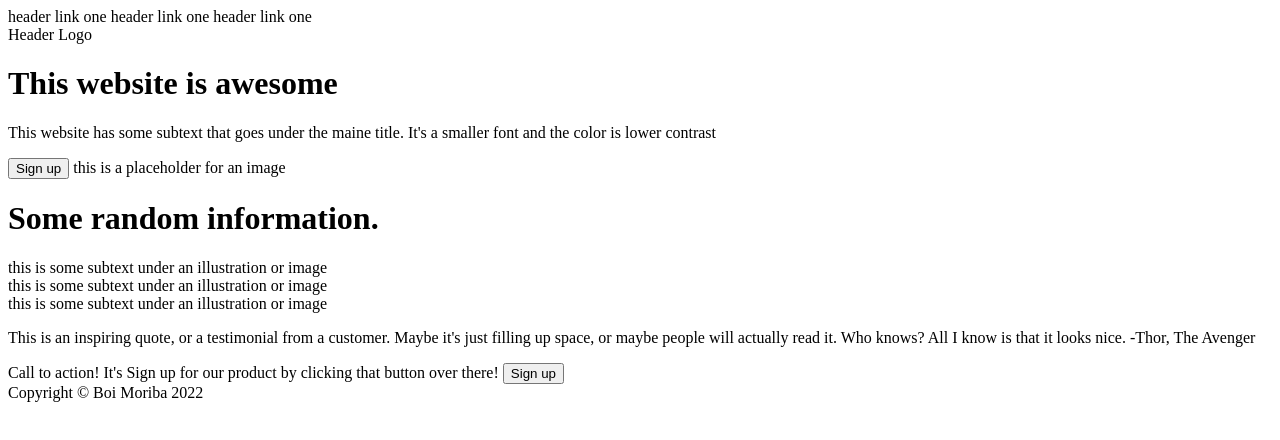
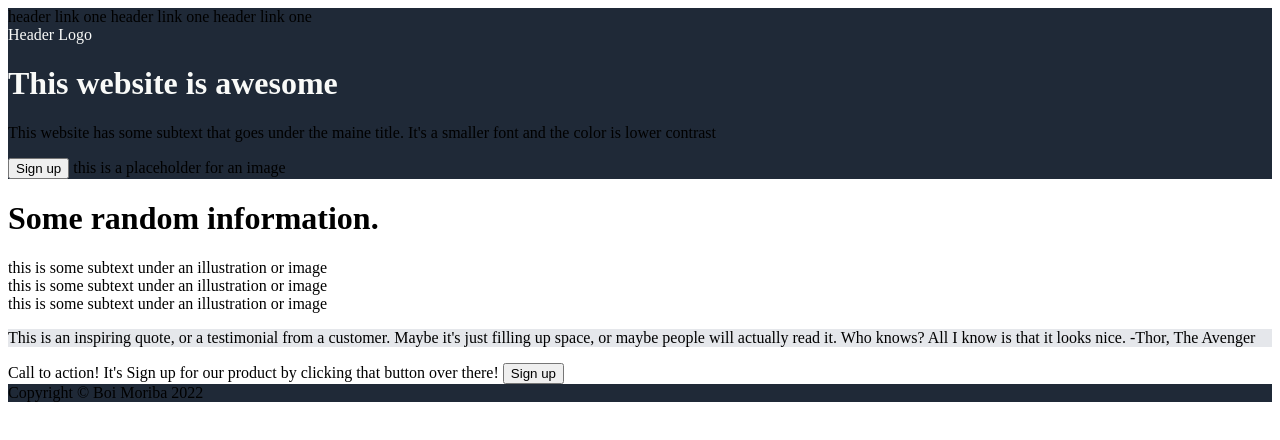
Before and after one commit to bmor2552/landing, a plain HTML site: page index.html in a window 1280 px wide. Drawn offline with Linux system fonts and the light colour scheme.

Commit message:
Created the style sheet
I was able to get the layout of the containers and colors added to the landing page.

My next task willbe to play with the padding for each container.

```diff
--- a/index.html
+++ b/index.html
@@ -5,6 +5,7 @@
     <meta http-equiv="X-UA-Compatible" content="IE=edge">
     <meta name="viewport" content="width=device-width, initial-scale=1.0">
     <title>The Odin Project </title>
+    <link rel="stylesheet" href="stylesheet.css">
 </head>
 <body>
 <div class="container">
@@ -16,7 +17,7 @@
         </nav>
         <header>
             <div class="logo">Header Logo</div>
-            <h1>This website is awesome</h1>
+            <h1 class="awesome">This website is awesome</h1>
 
             <p class="para-1">  This website has some subtext that goes under the maine title. It's a smaller font and the color is lower contrast
             </p>
@@ -27,7 +28,7 @@
     </div>
 
     <div class="boxes">
-            <h1>Some random information.</h1>
+            <h1 class="random">Some random information.</h1>
             <div class="box-1">this is some subtext under an illustration or image</div>
             <div class="box-2">this is some subtext under an illustration or image</div>
             <div class="box-3">this is some subtext under an illustration or image</div>
--- /dev/null
+++ b/stylesheet.css
@@ -0,0 +1,55 @@
+.container{
+display: flex;
+flex-direction: column;
+margin: 0%;
+padding: 0%;
+}
+
+.header{
+background-color: #1f2937;
+}
+
+.logo{
+color: #f9faf8;
+}
+
+.awesome{
+    color: #f9faf8;
+}
+
+.para-1{
+
+}
+
+.button-1{
+
+}
+
+.boxes{
+
+}
+
+.box-1.box-2.box-3{
+
+}
+
+span{
+
+}
+
+.para-2{
+background-color: #e5e7eb;
+}
+
+.sign-up{
+
+}
+
+.button-2{
+
+}
+
+.footer{
+background-color: #1f2937;
+
+}
```
